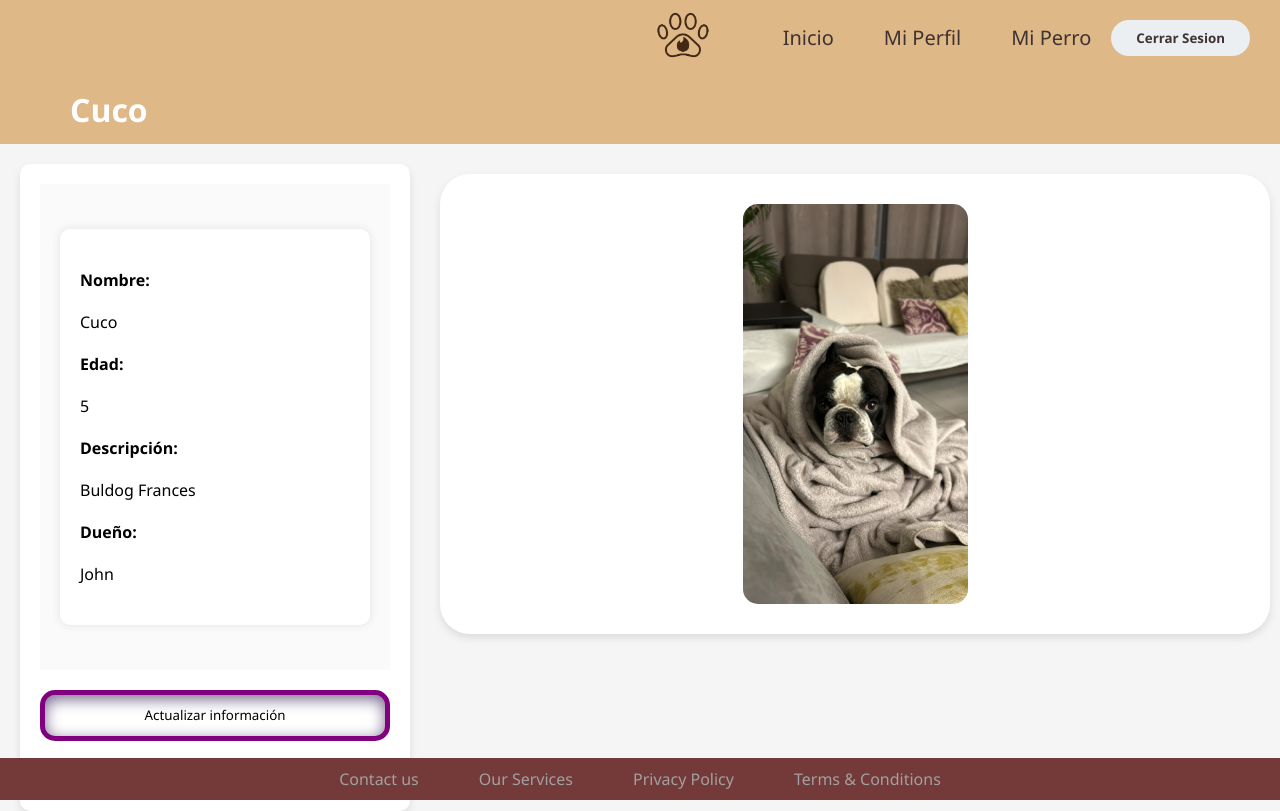
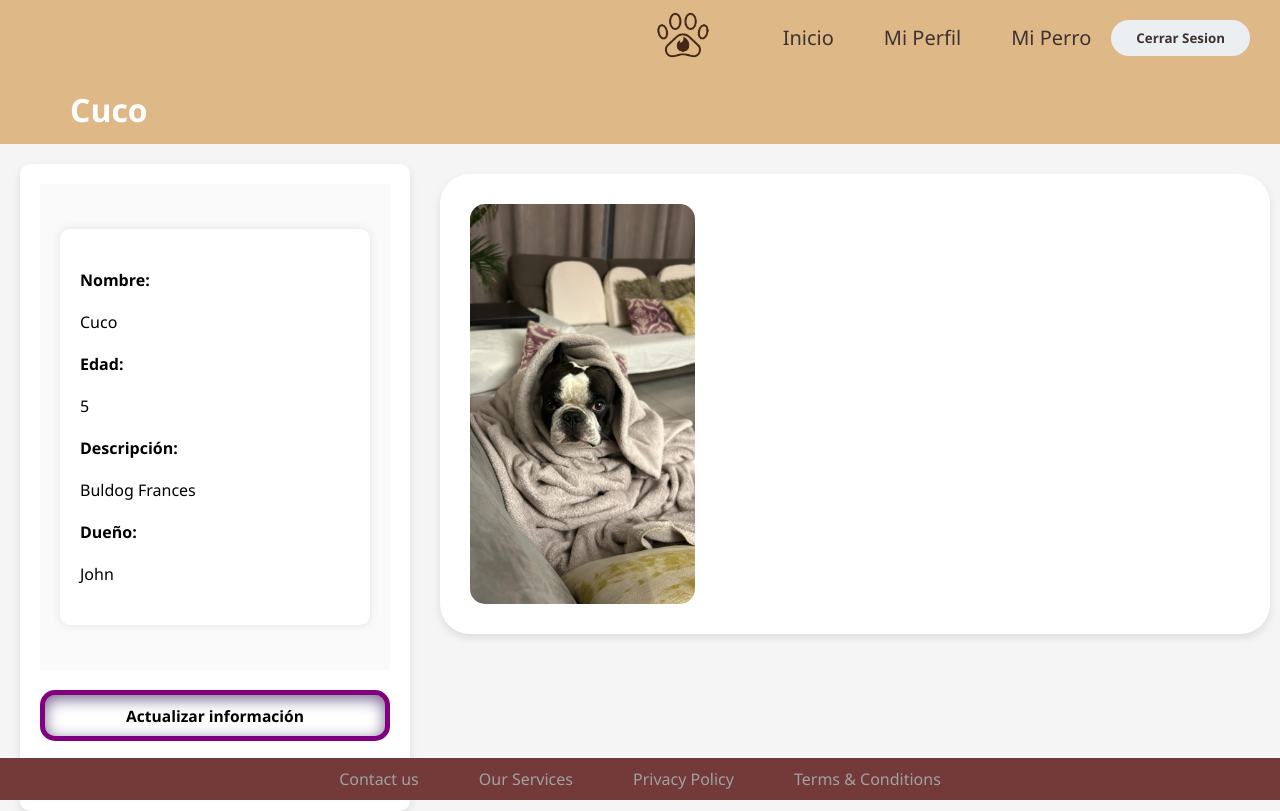
Before and after one commit to LautaroOlmedo/Barney, a React (Create React App) app: page /dogProfile in a window 1280 px wide. Built offline with nearby package versions, Linux system fonts and the light colour scheme.

Commit message:
lo mismo pero con dogprofile

```diff
--- a/src/Router.tsx
+++ b/src/Router.tsx
@@ -1,6 +1,5 @@
 import React from "react";
 import { Route, Routes } from "react-router-dom";
-
 import { HomePage } from "./pages/home/Home";
 import { LoginPage } from "./pages/login";
 import { RouterLayout } from "./common/routerLayout/RouterLayout";
@@ -10,6 +9,7 @@ import { UserUpdatePage } from "./pages/UserProfile/userUpdatePage";
 import { data } from "./mocks/userMockData";
 import { dogData } from "./mocks/dogMockData";
 import { DogProfilePage } from "./pages/dogProfile/DogProfile";
+import { DogUpdatePage } from "./pages/dogProfile/dogUpdatePage";
 
 export const AppRouter: React.FC<{}> = () => {
   return (
@@ -21,16 +21,13 @@ export const AppRouter: React.FC<{}> = () => {
         />
         <Route path="/login" element={<LoginPage />} />
         <Route path="/userProfile" element={<UserProfilePage />} />
-        <Route
-          path="/dogProfile"
-          element={<DogProfilePage dog={dogData[0]} user={data[0]} />}
-        />
+        <Route path="/dogProfile" element={<DogProfilePage />} />
         <Route
           path="/dogProfileSelect"
           element={<DogProfileSelect dog={dogData[0]} />}
         />
         <Route path="/updateProfile" element={<UserUpdatePage />} />
-        //si la ruta no tiene que tener navBar o footer va por acá bajo
+        <Route path="/updateDogProfile" element={<DogUpdatePage />} />
       </Route>
     </Routes>
   );
--- a/src/mocks/dogMockData.ts
+++ b/src/mocks/dogMockData.ts
@@ -52,3 +52,11 @@ export let dogData: Dog[] = [
     // },
   },
 ];
+
+export const updateDog = (updatedDog: Dog) => {
+  const index = dogData.findIndex((dog) => dog.ID === updatedDog.ID);
+  if (index !== -1) {
+    dogData[index] = updatedDog;
+    console.log("Data updated in userMockData: ", dogData[index]);
+  }
+};
--- a/src/pages/UserProfile/userProfile.css
+++ b/src/pages/UserProfile/userProfile.css
@@ -17,6 +17,7 @@ body {
   color: white;
   display: flex;
   align-items: center;
+  padding: 60px 20px 25px 70px;
 }
 
 .container {
--- a/src/pages/UserProfile/userProfile.tsx
+++ b/src/pages/UserProfile/userProfile.tsx
@@ -18,13 +18,6 @@ export const UserProfilePage: React.FC = () => {
     <div>
       <div className="titulo">
         <h1>PERFIL</h1>
-        <button className="btnvolverhome" id="btnMensajes">
-          <img
-            className="imgBoton"
-            alt=""
-            src="../public/img/appLogos/logoFlechaIzq.png"
-          />
-        </button>
       </div>
       <div className="container">
         <div className="perfil">
--- a/src/pages/dogProfile/DogProfile.tsx
+++ b/src/pages/dogProfile/DogProfile.tsx
@@ -1,13 +1,22 @@
 import React from "react";
+import { useLocation, useNavigate } from "react-router-dom";
 import { Dog } from "../../types/Dog";
 import { User } from "../../types/User";
+import { dogData } from "../../mocks/dogMockData";
 import { DogCart } from "../../components/Carts/Dog/DogCart/DogCart";
 import "./DogProfile.css";
+import { data } from "../../mocks/userMockData";
 
-export const DogProfilePage: React.FC<{ dog: Dog; user: User }> = ({
-  dog,
-  user,
-}) => {
+export const DogProfilePage: React.FC = () => {
+  const location = useLocation();
+  const navigate = useNavigate();
+  const dog = (location.state?.dog as Dog) || dogData[0];
+  const user = (location.state?.user as User) || data[0];
+
+  const handleUpdateDogProfile = () => {
+    navigate("/updateDogProfile", { state: { dog } });
+  };
+
   return (
     <div>
       <div className="tittle">
@@ -18,12 +27,14 @@ export const DogProfilePage: React.FC<{ dog: Dog; user: User }> = ({
           <div className="dogCard">
             <DogCart dog={dog} user={user} />
           </div>
-           <button className="btn">Actualizar información</button>
+          <button className="btn" onClick={handleUpdateDogProfile}>
+            <h3>Actualizar información</h3>
+          </button>
         </div>
-         <div className="imgPerro">
-           <img className="img" src={dog.images[0]} alt="img"></img>
-         </div>
-       </div>
-   </div>
+        <div className="imgPerro">
+          <img className="img" src={dog.images[0]} alt="img"></img>
+        </div>
+      </div>
+    </div>
   );
 };
--- /dev/null
+++ b/src/pages/dogProfile/dogUpdate.css
@@ -0,0 +1,121 @@
+* {
+  margin: 0;
+  padding: 0;
+  box-sizing: border-box;
+  font-family: "Segoe UI", Tahoma, Geneva, Verdana, sans-serif;
+}
+body {
+  display: flex;
+  flex-direction: column;
+
+  background-color: #f5f5f5;
+}
+.titulo {
+  width: 100%;
+  height: 50px;
+  background-color: #deb887;
+  color: white;
+  display: flex;
+  align-items: center;
+}
+
+.container {
+  display: flex;
+  align-items: center;
+  justify-content: space-between;
+  padding: 20px;
+  height: calc(60vh - 6px);
+  align-items: flex-start;
+}
+
+.perfil {
+  display: flex;
+
+  flex-direction: column;
+  align-items: flex-start;
+  margin-right: 20px;
+  margin-bottom: 20px;
+  padding: 20px;
+  background-color: #fff;
+  border-radius: 10px;
+  box-shadow: 0 4px 8px rgba(0, 0, 0, 0.1);
+}
+
+.DogCard {
+  width: 100%;
+  padding: 5px;
+  background-color: #fafafa;
+
+  margin-bottom: 20px;
+}
+
+.btn {
+  padding: 10px;
+  border: none;
+  cursor: pointer;
+  text-align: var(userCard);
+  width: 350px;
+  box-shadow: 0 4px 15px #73648a inset;
+  border-radius: 15px;
+  background-color: white;
+  border: 5px solid purple;
+  box-sizing: border-box;
+  transition: background-color 0.3s ease;
+  margin-bottom: 50px;
+
+  height: 50.7px;
+  cursor: pointer;
+}
+
+.imgPerro {
+  display: flexbox;
+  justify-content: center;
+  align-items: center;
+  overflow: hidden;
+
+  padding: 30px;
+  border-radius: 30px;
+  box-shadow: 0 4px 8px rgba(0, 0, 0, 0.1);
+  background-color: #fff;
+
+  position: absolute;
+  top: 10px;
+  left: 10px;
+  position: relative;
+  display: inline-block;
+  text-align: center;
+}
+
+.img {
+  display: flex;
+  border-radius: 15px;
+  align-items: center;
+
+  height: 400px;
+  object-fit: contain;
+}
+
+.frameinfoperro-wrapper {
+  position: absolute;
+  top: 10px;
+  left: 10px;
+  position: absolute;
+  bottom: 0;
+}
+
+@media (max-width: 380px) {
+  .perfil {
+    padding: 10px;
+  }
+
+  .userCard {
+    padding: 10px;
+  }
+
+  .btn {
+    padding: 8px;
+  }
+  .container {
+    flex-wrap: wrap;
+  }
+}
--- /dev/null
+++ b/src/pages/dogProfile/dogUpdatePage.tsx
@@ -0,0 +1,70 @@
+import React, { useState } from "react";
+import { useLocation, useNavigate } from "react-router-dom";
+import { Dog } from "../../types/Dog";
+import { updateDog } from "../../mocks/dogMockData";
+import "./dogUpdate.css";
+
+export const DogUpdatePage: React.FC = () => {
+  const location = useLocation();
+  const navigate = useNavigate();
+  const dog = location.state.dog as Dog;
+
+  const [dogname, setDogname] = useState(dog.Name);
+  const [age, setAge] = useState(dog.Age);
+  const [descript, setDescript] = useState(dog.Description);
+
+  const handleSave = (
+    event: React.MouseEvent<HTMLButtonElement, MouseEvent>
+  ) => {
+    event.preventDefault();
+    if (dog) {
+      const updatedDog = {
+        ...dog,
+        Name: dogname,
+        Age: age,
+        Description: descript,
+      };
+
+      updateDog(updatedDog); // Actualizar el usuario en la base de datos simulada
+      navigate("/dogProfile", {
+        state: { dog: updatedDog, user: location.state.user },
+      });
+      console.log("Updated Dog: ", updatedDog);
+    }
+  };
+
+  return (
+    <div className="update-container">
+      <h1>Actualizar Perfil Perro</h1>
+      <form>
+        <div className="form-group">
+          <label>Nombre del Perro</label>
+          <input
+            type="text"
+            value={dogname}
+            onChange={(e) => setDogname(e.target.value)}
+          />
+        </div>
+        <div className="form-group">
+          <label>Edad</label>
+          <input
+            type="number"
+            value={age}
+            onChange={(e) => setAge(Number(e.target.value))}
+          />
+        </div>
+        <div className="form-group">
+          <label>Descripcion</label>
+          <input
+            type="text"
+            value={descript}
+            onChange={(e) => setDescript(e.target.value)}
+          />
+        </div>
+        <button className="btn" onClick={handleSave}>
+          <h3>Guardar datos</h3>
+        </button>
+      </form>
+    </div>
+  );
+};
```
